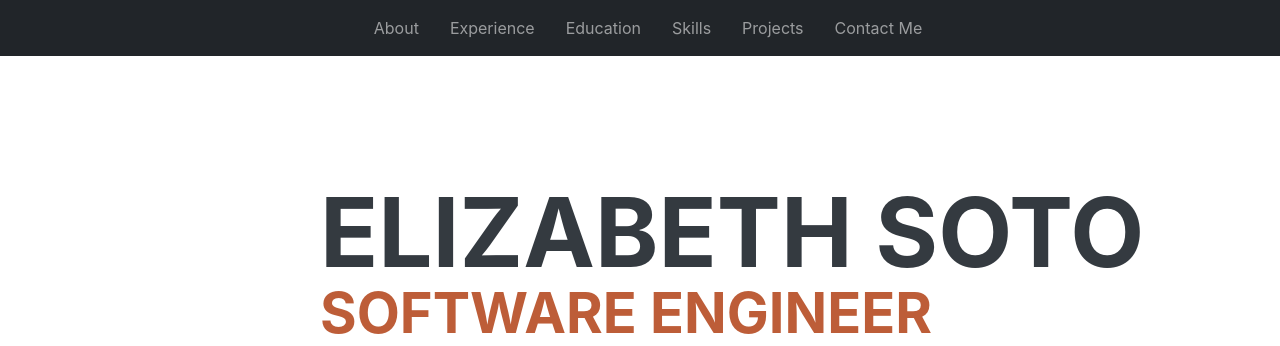
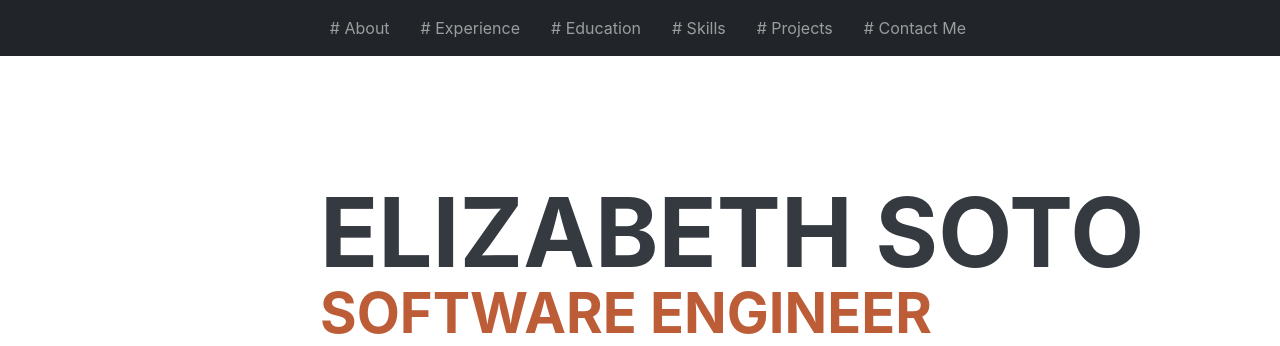
Before and after one commit to esoto15/Django-Professional-Portfolio, a Django app: page / in a window 1280 px wide. Shown: the top 346 px of the page. Run offline with Django 4.2, Linux system fonts and the light colour scheme; data comes from the database, SQL or seed files in the repository; some libraries are stand-ins or nearby versions; some web fonts are replaced.

Commit message:
small changes

```diff
--- a/webbproject/templates/webapp/index.html
+++ b/webbproject/templates/webapp/index.html
@@ -28,12 +28,12 @@
             </button>
             <div class="collapse navbar-collapse mx-auto" id="navbarResponsive">
                 <ul class="navbar-nav">
-                    <li class="nav-item"><a class="nav-link js-scroll-trigger" href="#about">About</a></li>
-                    <li class="nav-item"><a class="nav-link js-scroll-trigger" href="#experience">Experience</a></li>
-                    <li class="nav-item"><a class="nav-link js-scroll-trigger" href="#education">Education</a></li>
-                    <li class="nav-item"><a class="nav-link js-scroll-trigger" href="#skills">Skills</a></li>
-                    <li class="nav-item"><a class="nav-link js-scroll-trigger" href="#projects">Projects</a></li>
-                    <li class="nav-item"><a class="nav-link js-scroll-trigger" href="#contact">Contact Me</a></li>
+                    <li class="nav-item"><a class="nav-link js-scroll-trigger" href="#about"># About</a></li>
+                    <li class="nav-item"><a class="nav-link js-scroll-trigger" href="#experience"># Experience</a></li>
+                    <li class="nav-item"><a class="nav-link js-scroll-trigger" href="#education"># Education</a></li>
+                    <li class="nav-item"><a class="nav-link js-scroll-trigger" href="#skills"># Skills</a></li>
+                    <li class="nav-item"><a class="nav-link js-scroll-trigger" href="#projects"># Projects</a></li>
+                    <li class="nav-item"><a class="nav-link js-scroll-trigger" href="#contact"># Contact Me</a></li>
                 </ul>
             </div>
         </nav>
```
